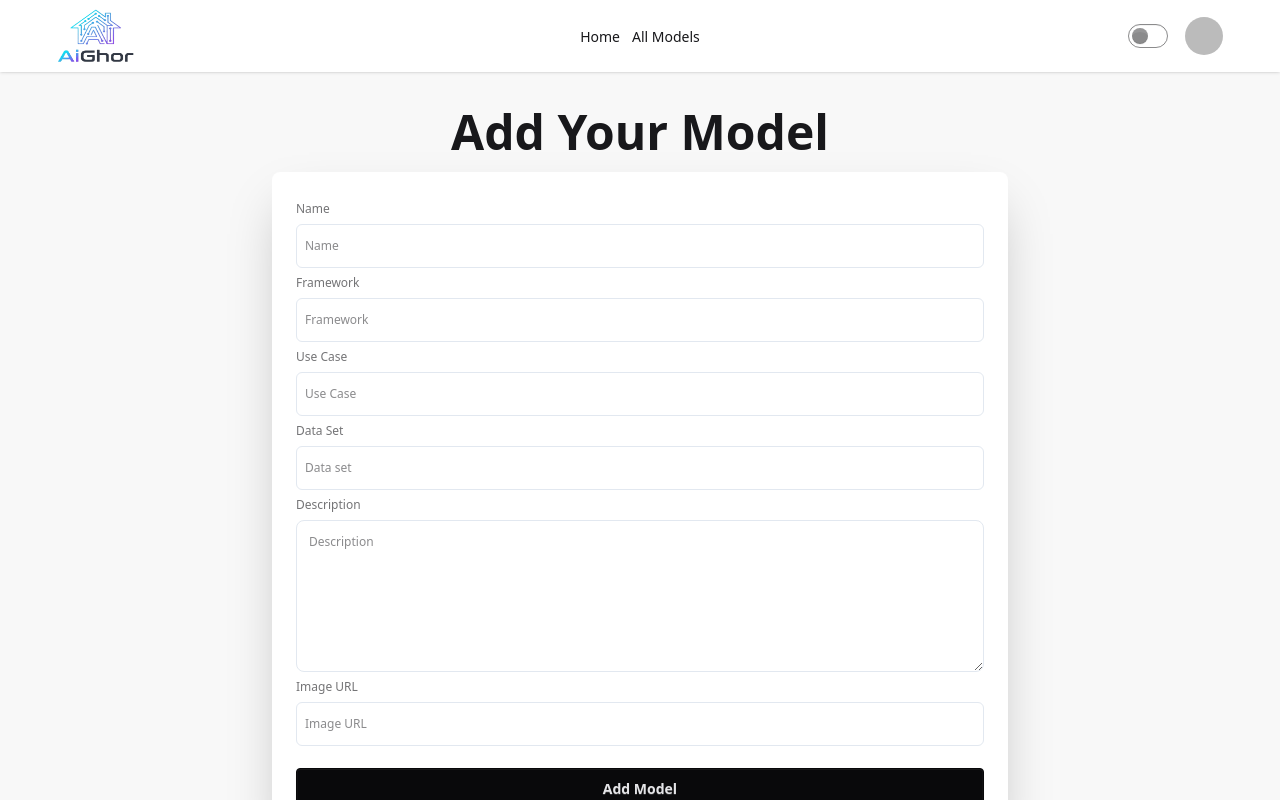
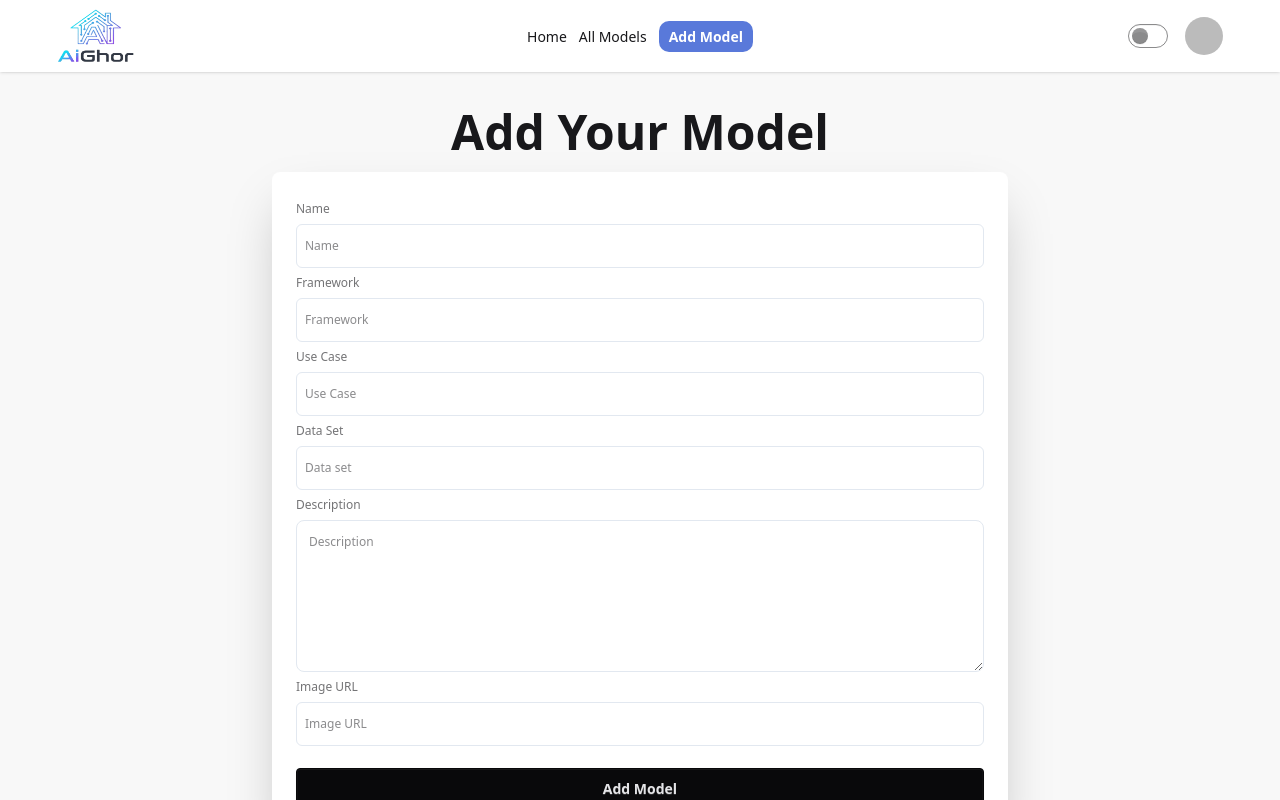
Before and after one commit to mondalnayan007/ai-management-client, a React (Vite) app: page /add-model in a window 1280 px wide. Shown: the top 800 px of the page. Built offline with nearby package versions, Linux system fonts and the light colour scheme; no server answers; sample sign-in values are in the browser's storage.

Commit message:
some changes is implemented in navbar

```diff
--- a/src/Components/NavBar.jsx
+++ b/src/Components/NavBar.jsx
@@ -46,6 +46,7 @@ const NavBar = () => {
                     <ul tabIndex={-1} className="menu menu-sm dropdown-content bg-base-100 rounded-box z-10 mt-3 w-52 p-2 shadow">
                         <NavLink to="/">Home</NavLink>
                         <NavLink to="/all-models">All Models</NavLink>
+                        <NavLink to="/add-model">Add Model</NavLink>
 
 
                     </ul>
@@ -58,6 +59,7 @@ const NavBar = () => {
                 <ul className="menu menu-horizontal px-1 flex items-center gap-3">
                     <NavLink to="/">Home</NavLink>
                     <NavLink to="/all-models">All Models</NavLink>
+                    <NavLink to="/add-model">Add Model</NavLink>
 
 
                 </ul>
```
